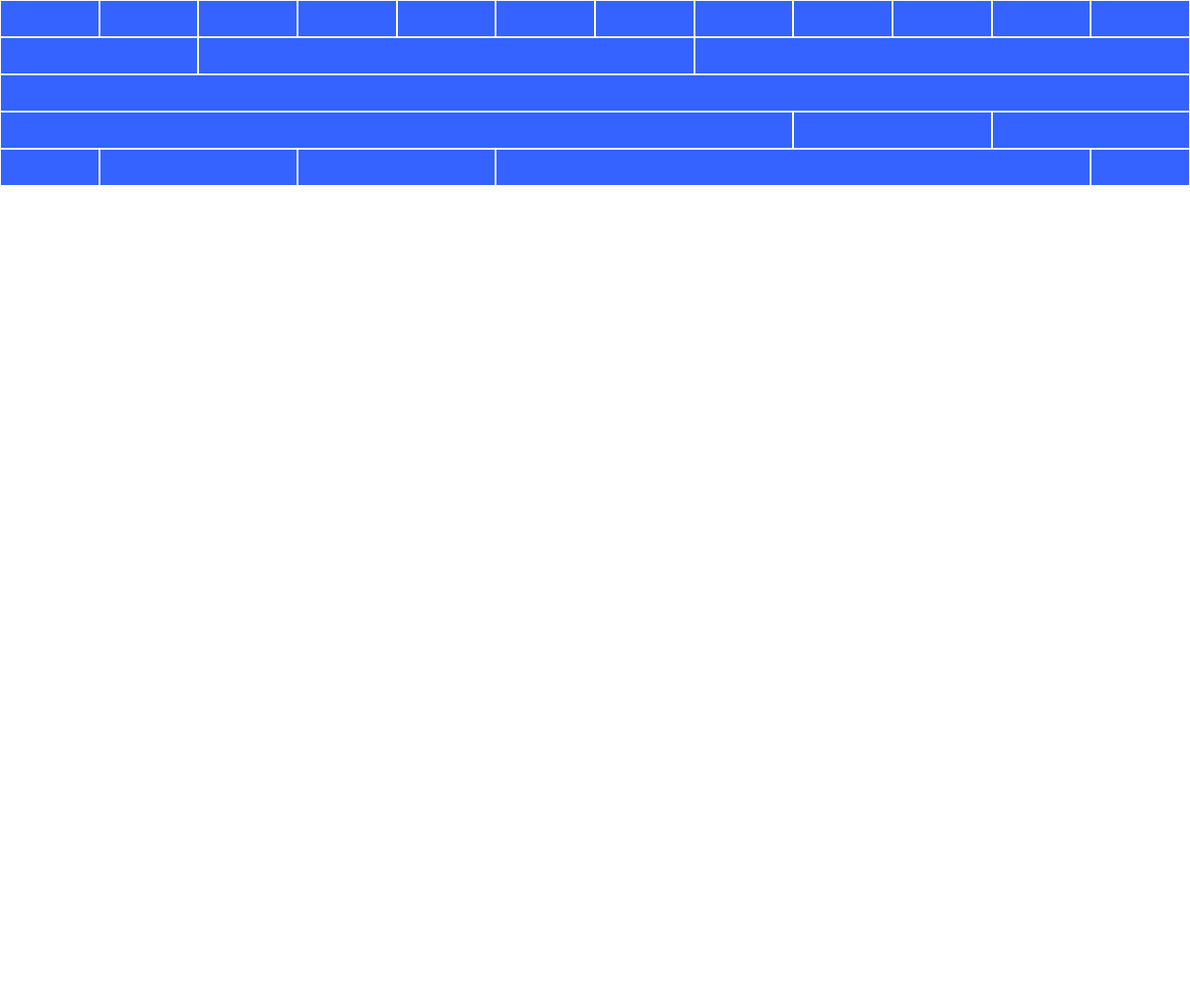
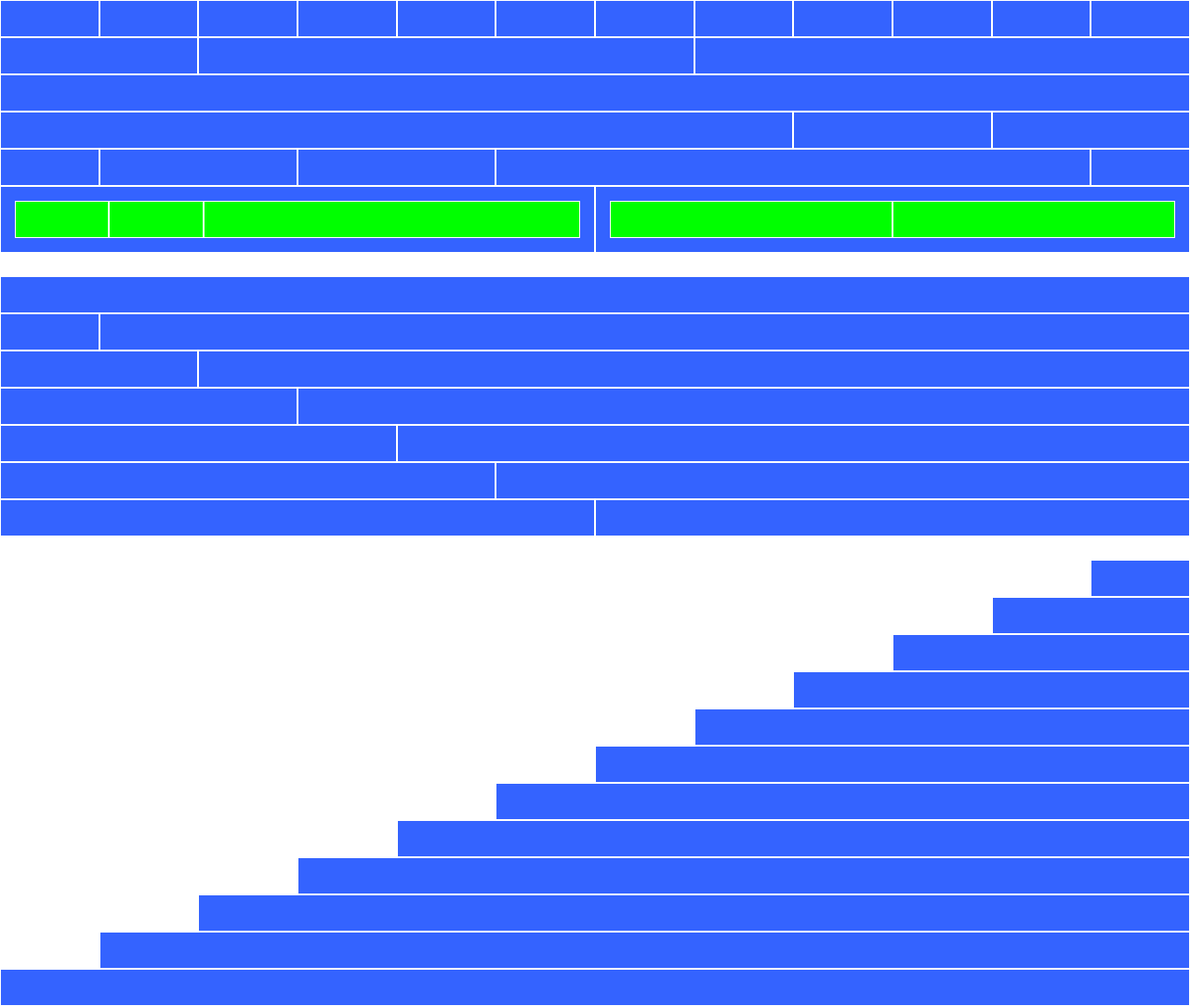
Before and after one commit to AbhaySinghNaruka/html-css-12bool, a plain HTML site: page index.html in a window 1280 px wide. Shown: the whole page at 93% size. Before the commit the page ends 800 px from the top, so only its background shows below. Drawn offline with Linux system fonts and the light colour scheme.

Commit message:
added all col necessaries

```diff
--- a/css/style.css
+++ b/css/style.css
@@ -1,11 +1,80 @@
-/* .row {
-    padding: 15px;
-    background-color: rgb(55, 155, 255);
-    border: 1px solid white;
-} */
+.row {
+    display: flex;
+    width: 100%;
+}
 
 [class*=col] {
     background-color: rgb(52, 99, 255);
     border: 1px solid white;
     height: 40px;
+    display: flex;
 }
+
+.col-6.padding {
+    padding: 15px;
+    background-color: rgb(52, 99, 255);
+}
+
+.padding {
+    height: calc((15px * 2) + 2px + 40px);
+}
+
+.padding .green {
+    background-color: rgb(0, 255, 0);
+}
+
+.container {
+    margin-bottom: 25px;
+}
+
+.container-1 {
+    margin-bottom: 25px;
+}
+
+.col-offset-1 {
+    margin-left: calc((100% / 12) * 1);
+}
+
+.col-offset-2 {
+    margin-left: calc((100% / 12) * 2);
+}
+
+.col-offset-3 {
+    margin-left: calc((100% / 12) * 3);
+}
+
+.col-offset-4 {
+    margin-left: calc((100% / 12) * 4);
+}
+
+.col-offset-5 {
+    margin-left: calc((100% / 12) * 5);
+}
+
+.col-offset-6 {
+    margin-left: calc((100% / 12) * 6);
+}
+
+.col-offset-7 {
+    margin-left: calc((100% / 12) * 7);
+}
+
+.col-offset-8 {
+    margin-left: calc((100% / 12) * 8);
+}
+
+.col-offset-9 {
+    margin-left: calc((100% / 12) * 9);
+}
+
+.col-offset-10 {
+    margin-left: calc((100% / 12) * 10);
+}
+
+.col-offset-11 {
+    margin-left: calc((100% / 12) * 11);
+}
+
+.col-offset-12 {
+    margin-left: calc((100% / 12) * 12);
+}
--- a/index.html
+++ b/index.html
@@ -48,6 +48,73 @@
             <div class="col-2"></div>
             <div class="col-6"></div>
             <div class="col-1"></div>
+        </div>
+
+        <div class="row">
+            <div class="col-6 padding">
+                    <div class="col-2 green"></div>
+                    <div class="col-2 green"></div>
+                    <div class="col-8 green"></div>
+            </div>
+
+            <div class="col-6 padding">
+                <div class="col-6 green"></div>
+                <div class="col-6 green"></div>
+            </div>
+        </div>
     </div>
+
+    <div class="container-1">
+        <div class="row">
+            <div class="col-12"></div>
+        </div>
+
+        <div class="row">
+            <div class="col-1"></div>
+            <div class="col-11"></div>
+        </div>
+
+        <div class="row">
+            <div class="col-2"></div>
+            <div class="col-10"></div>
+        </div>
+
+        <div class="row">
+            <div class="col-3"></div>
+            <div class="col-9"></div>
+        </div>
+
+        <div class="row">
+            <div class="col-4"></div>
+            <div class="col-8"></div>
+        </div>
+
+        <div class="row">
+            <div class="col-5"></div>
+            <div class="col-7"></div>
+        </div>
+
+        <div class="row">
+            <div class="col-6"></div>
+            <div class="col-6"></div>
+        </div>
+
+    </div>
+
+    <div class="container-2">
+        <div class="col-1 col-offset-11"></div>
+        <div class="col-2 col-offset-10"></div>
+        <div class="col-3 col-offset-9"></div>
+        <div class="col-4 col-offset-8"></div>
+        <div class="col-5 col-offset-7"></div>
+        <div class="col-6 col-offset-6"></div>
+        <div class="col-7 col-offset-5"></div>
+        <div class="col-8 col-offset-4"></div>
+        <div class="col-9 col-offset-3"></div>
+        <div class="col-10 col-offset-2"></div>
+        <div class="col-11 col-offset-1"></div>
+        <div class="col-12"></div>
+    </div>
+
 </body>
 </html>
```
